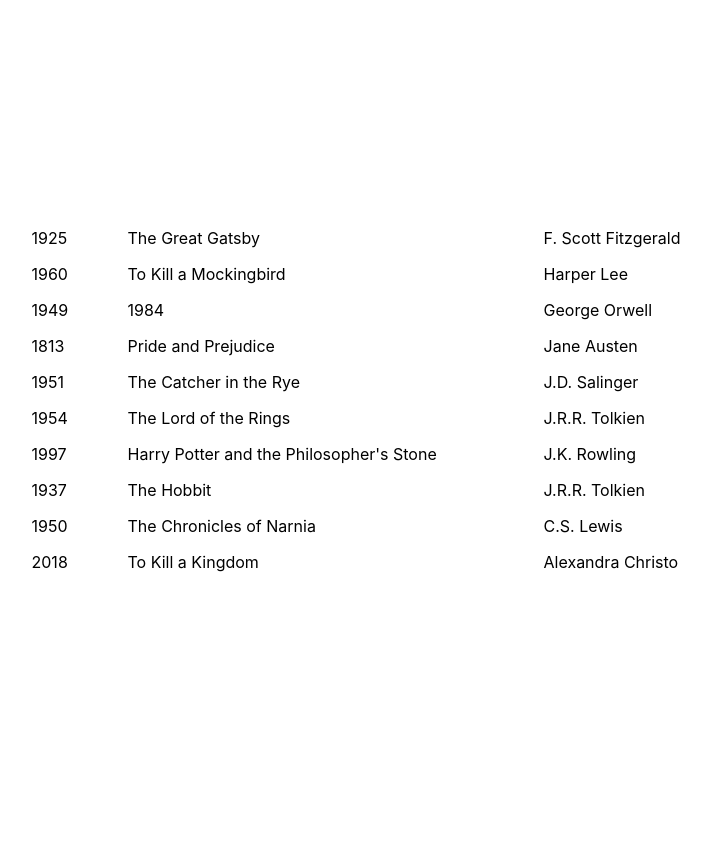
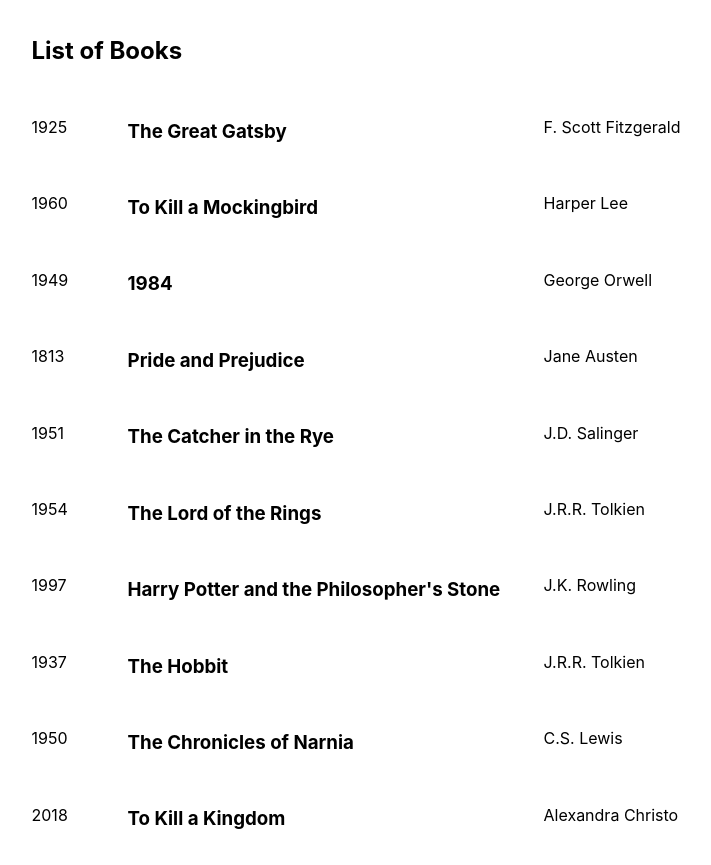
Before and after one commit to pesto-students/p10-divya-Varu98, a React (Create React App) app in the folder intro-to-react/books-lisiting/: page / in a window 1280 px wide. Shown: the whole page, without its empty margins (304-1015 px from the left). Before the commit the page ends 800 px from the top, so only its background shows below. Built offline with nearby package versions, Linux system fonts and the light colour scheme.

Commit message:
add : page title and style book item title

```diff
--- a/intro-to-react/books-lisiting/public/index.html
+++ b/intro-to-react/books-lisiting/public/index.html
@@ -1,14 +1,12 @@
 <!DOCTYPE html>
 <html lang="en">
+
 <head>
   <meta charset="utf-8" />
   <link rel="icon" href="%PUBLIC_URL%/favicon.ico" />
   <meta name="viewport" content="width=device-width, initial-scale=1" />
   <meta name="theme-color" content="#000000" />
-    <meta
-      name="description"
-      content="Web site created using create-react-app"
-    />
+  <meta name="description" content="Web site created using create-react-app" />
   <link rel="apple-touch-icon" href="%PUBLIC_URL%/logo192.png" />
   <!--
       manifest.json provides metadata used when your web app is installed on a
@@ -24,8 +22,9 @@
       work correctly both with client-side routing and a non-root public URL.
       Learn how to configure a non-root public URL by running `npm run build`.
     -->
-    <title>React App</title>
+  <title>Book Listing</title>
 </head>
+
 <body>
   <noscript>You need to enable JavaScript to run this app.</noscript>
   <div id="root"></div>
@@ -40,4 +39,5 @@
       To create a production bundle, use `npm run build` or `yarn build`.
     -->
 </body>
+
 </html>
--- a/intro-to-react/books-lisiting/src/components/BookItem.tsx
+++ b/intro-to-react/books-lisiting/src/components/BookItem.tsx
@@ -3,9 +3,9 @@ import { BookItemProps } from "../types/book";
 const BookItem = ({ book }: BookItemProps) => {
   return (
     <li className="book-item">
-      <span className="book-year">{book.year}</span>
-      <span className="book-title">{book.title}</span>
-      <span>{book.author}</span>
+      <p className="book-year">{book.year}</p>
+      <h3 className="book-title">{book.title}</h3>
+      <p>{book.author}</p>
     </li>
   );
 };
--- a/intro-to-react/books-lisiting/src/components/BookList.tsx
+++ b/intro-to-react/books-lisiting/src/components/BookList.tsx
@@ -7,6 +7,7 @@ const BookList = () => {
   const [books, setBooks] = useState(listOfBooks);
   return (
     <ul className="book-container">
+      <h2>List of Books</h2>
       {books.map((book) => (
         <BookItem book={book} />
       ))}
```
Lines whose indentation alone changed are shown as unchanged.
